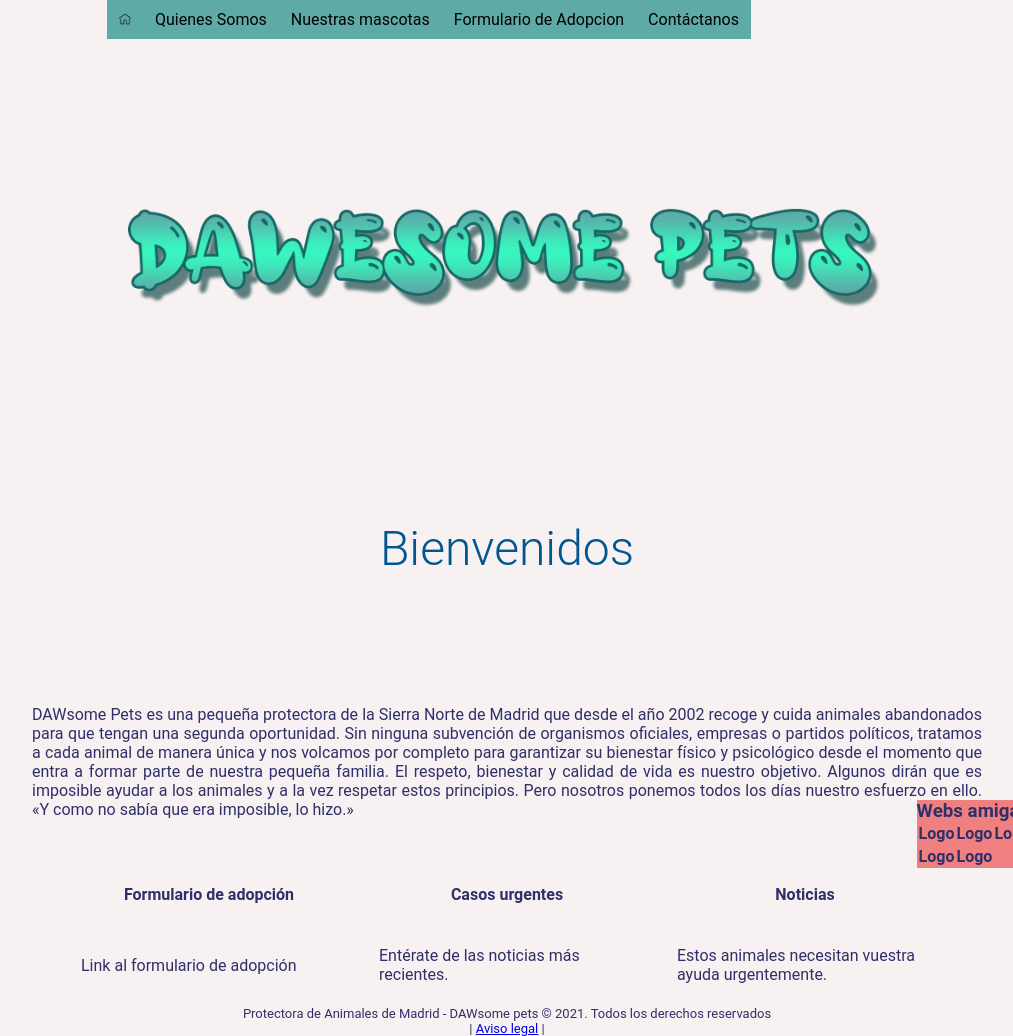
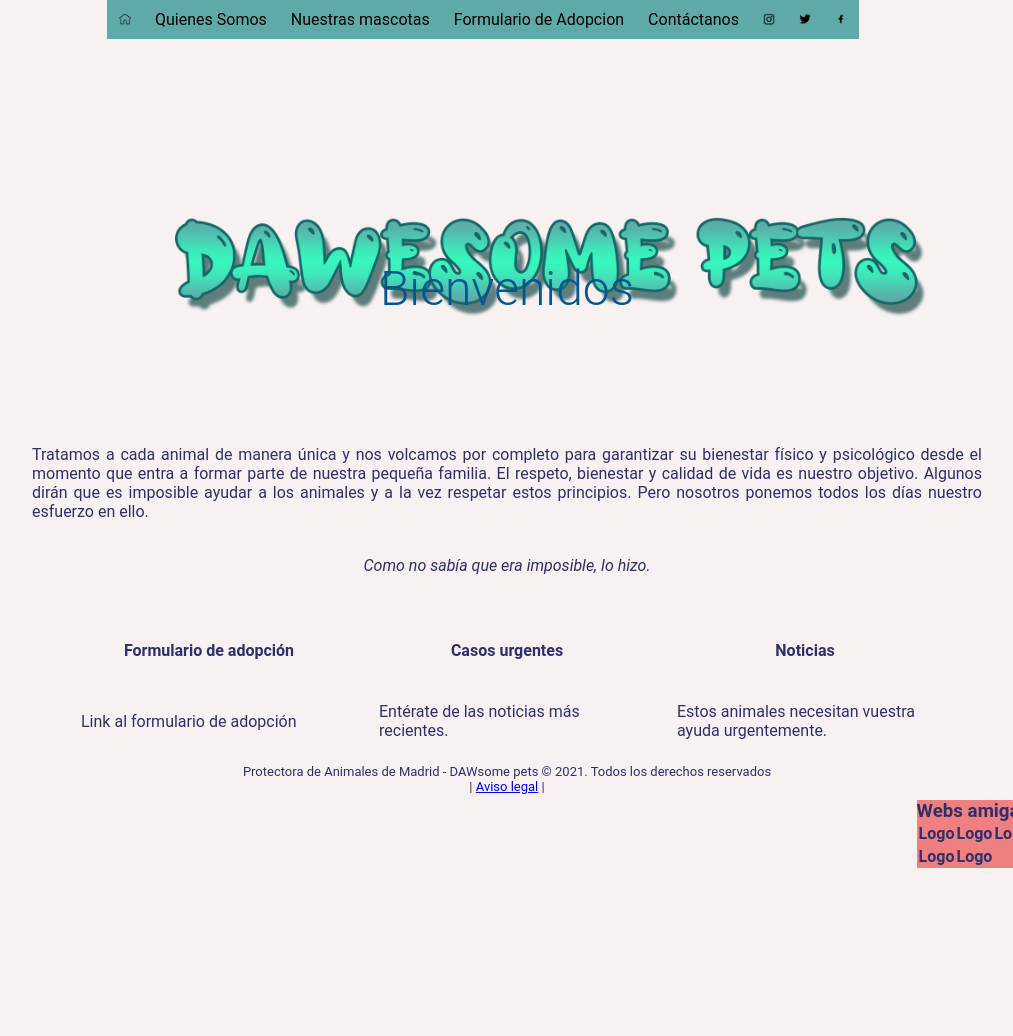
Before and after one commit to Hannah-bannanah/DAWesome-pets, a plain HTML site: page index.html in a window 1280 px wide. Shown: the whole page, without its empty margins (133-1146 px from the left). After the commit the page ends 800 px from the top, so only its background shows below. Drawn offline with Linux system fonts and the light colour scheme.

Commit message:
Pruebas css, actualización barra navegación, iconos

```diff
--- a/css/pruebas.css
+++ b/css/pruebas.css
@@ -90,19 +90,6 @@ ul, ol {
     z-index: 100;
 }*/
 
-/*Formato del título en la cabecera*/
-body h1 {
-    text-align: center;
-    height: 30rem;
-    padding:40px 20px 0px 20px;
-    display: block;
-    margin: 0 auto;
-}
-body h1 a img {
-    height: 100%;
-    display:block;
-    margin:0 auto;
-}
 
 /*Formato de h1*/
 h1 {
@@ -110,7 +97,7 @@ h1 {
     color: #005691;
     font-variant: small-caps;
     height: 15rem;
-    padding: 0 20px;
+    padding: 10px 10px 10px 10px;
     display: block;
     margin: 0 auto;
     text-align: center;
@@ -262,6 +249,20 @@ Estilo específico de formularioAdopcion.html
 /*
 Estilo de index.html
 */
+.index #banner h1 a img{
+    height: 100%;
+    display:block;
+    margin:0 auto;
+    font-family: 'Roboto Condensed', 'Montserrat', Helvetica, sans-serif;
+    color: #005691;
+    font-variant: small-caps;
+    height: 30rem;
+    padding: 10px 10px 10px 10px;
+    display: block;
+    margin: 0 auto;
+    text-align: center;
+    font-size: 4em ;
+}
 .index #bienvenidos p{
     text-align: justify;
     margin:15px;
--- a/index.html
+++ b/index.html
@@ -17,6 +17,7 @@
             </style>
     </head>
 
+    <body>
         <header>
             <nav>
                 <ul class="nav">
@@ -28,19 +29,25 @@
                     </li>
                     <li><a href="mascotas.html">Nuestras mascotas</a>
                         <ul>
-                        <li><a href="">Aslan</a></li>
-                        <li><a href="">Onyx</a></li>
-                        <li><a href="">Marilyn</a></li>
-                        <li><a href="">Pupok</a></li>
+                            <li><a href="mascotas.html?idMascota=pp-asl1">Aslan</a></li>
+                            <li><a href="mascotas.html?idMascota=gg-ony5">Onyx</a></li>
+                            <li><a href="mascotas.html?idMascota=gg-mar9">Marilyn</a></li>
+                            <li><a href="mascotas.html?idMascota=pp-pup4">Pupok</a></li>
                         </ul>
                     </li>
                     <li> <a href="formularioAdopcion.html">Formulario de Adopcion</a></li>
                     <li><a href="formularioContacto.html">Cont&aacute;ctanos</a></li>
+                    <li><a href="http://www.instagram.com">
+                        <img src="images/iconinsta.png" alt="Icono Instagram">
+                    </a></li>
+                    <li><a href="http://www.twitter.com">
+                        <img src="images/icontwit.png" alt="Icono Twitter">
+                    </a></li>
+                    <li><a href="http://www.facebook.com">
+                        <img src="images/iconface.png" alt="Icono Facebook">
+                    </a></li>
                 </ul>
             </nav>
-    </header>
-
-    <body>
         <section id= "banner">
             <h1>
                 <a href="index.html">
@@ -48,6 +55,10 @@
                 </a>
             </h1>
         </section>
+    </header>
+
+
+
 
 
 
@@ -55,17 +66,14 @@
             <section id="bienvenidos">
                 <h2>Bienvenidos</h2>
                 <p>
-                DAWsome Pets es una pequeña protectora de la Sierra Norte de Madrid que desde el año
-                2002 recoge y cuida animales abandonados para que tengan una segunda oportunidad.
-                Sin ninguna subvención de organismos oficiales, empresas o partidos políticos,
-                tratamos a cada animal de manera única y nos volcamos por completo para garantizar
+                Tratamos a cada animal de manera única y nos volcamos por completo para garantizar
                 su bienestar físico y psicológico desde el momento que entra a formar parte de nuestra pequeña familia.
                 El respeto, bienestar y calidad de vida es nuestro objetivo.
                 Algunos dirán que es imposible ayudar a los animales y a la vez respetar estos principios.
                 Pero nosotros ponemos todos los días nuestro esfuerzo en ello.
-
-                «Y como no sabía que era imposible, lo hizo.»
-
+                <br>
+                <p style="text-align: center;">
+                    <em>Como no sabía que era imposible, lo hizo.</em>
                 </p>
             </section>
             <section id="noticias">
@@ -110,7 +118,7 @@
 
     <footer>
         <div class="footer">
-           <p style="text-align: center; margin 2px 0 0 0px !important; font-size: small;">
+           <p style="text-align: center; margin: 2px 0 0 0px !important; font-size: small;">
             Protectora de Animales de Madrid - DAWsome pets © 2021. Todos los derechos reservados
            </p>
           <p style= "text-align: center; font-size: small;">
```
Also changed, not shown: images/iconface.png (added), images/iconinsta.png (added), images/icontwit.png (added). Lines whose indentation alone changed are shown as unchanged.
